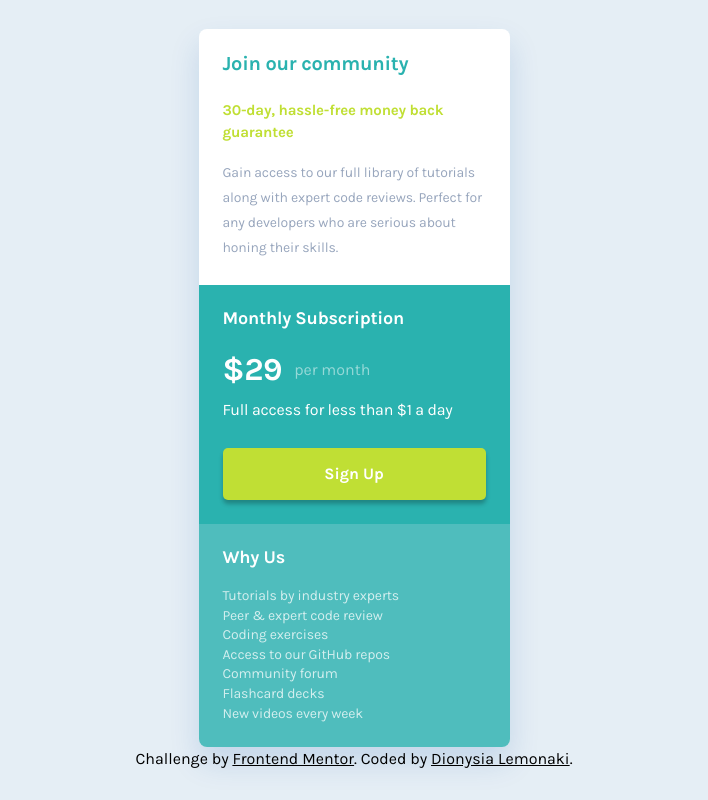
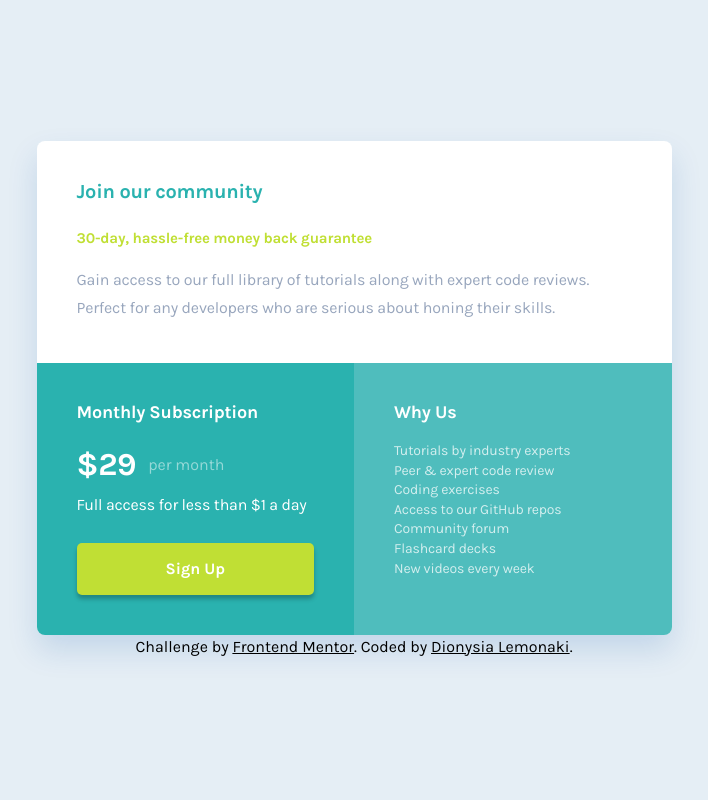
Before and after one commit to dionysia-lemonaki/FEM-single-price-grid-component, a website: page index.html in a window 1280 px wide. Shown: the whole page, without its empty margins (286-994 px from the left). Drawn offline with Linux system fonts and the light colour scheme.

Commit message:
Add larger screen styles

```diff
--- a/styles.css
+++ b/styles.css
@@ -243,3 +243,38 @@ textarea:not([rows]) {
 .why-us-card__list-item {
   line-height: 1.4;
 }
+
+/* Larger Screen Styles */
+
+@media (min-width: 50rem) {
+  .pricing-component {
+    max-width: 39.688rem;
+    display: grid;
+    grid-template-columns: repeat(2, 1fr);
+    grid-template-areas:
+      "join join"
+      "subscription why-us";
+  }
+
+  .join-card {
+    grid-area: join;
+  }
+
+  .subscription-card {
+    grid-area: subscription;
+  }
+
+  .why-us-card {
+    grid-area: why-us;
+  }
+
+  .join-card,
+  .subscription-card,
+  .why-us-card {
+    padding: 40px;
+  }
+
+  .join-card__offer {
+    font-size: var(--font-size-base);
+  }
+}
```
